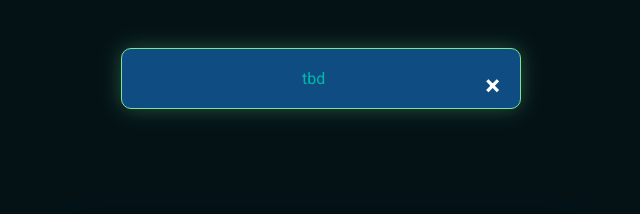
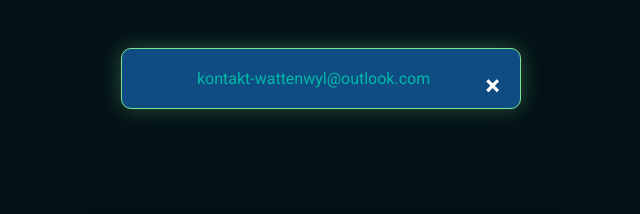
Before and after one commit to wattenwyl/wattenwyl.github.io, a plain HTML site: page index.html in a window 1280 px wide. Both pictures are taken after a click on the button "KONTAKT". Shown: the top 214 px of the page, without its empty margins (319-959 px from the left). Drawn offline with nearby package versions, Linux system fonts and the light colour scheme.

Commit message:
Added E-Mail and Favicon

```diff
--- a/index.html
+++ b/index.html
@@ -4,6 +4,7 @@
     <meta charset="UTF-8">
     <meta name="viewport" content="width=device-width, initial-scale=1.0">
     <title>Info</title>
+    <link rel="icon" href="Favicon.ico" type="image/x-icon">
     <link rel="stylesheet" href="css/index.css">
 </head>
 <body>
@@ -25,7 +26,7 @@
     <div id="popup" class="popup">
         <div class="popup-content">
             <span class="close">&times;</span>
-            <a href="mailto:" class="tbd">tbd</a>
+            <a href="mailto:kontakt-wattenwyl@outlook.com" class="emailAdress">kontakt-wattenwyl@outlook.com</a>
         </div>
     </div>
     <div id="credits-popup" class="popup">
```
Also changed, not shown: Favicon.ico (added), 1 other file.
